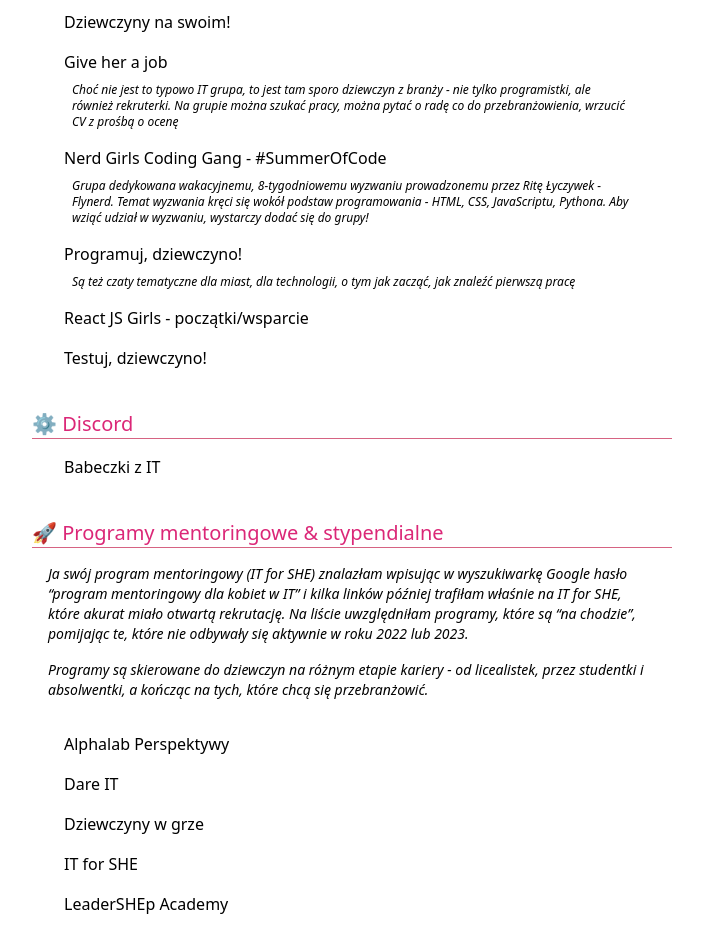
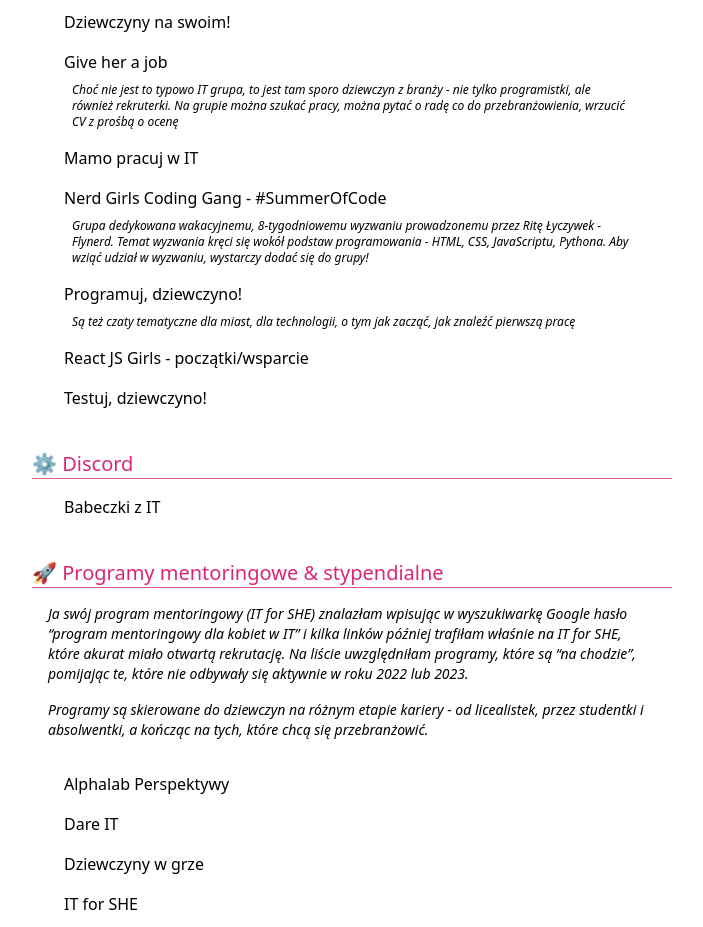
Before and after one commit to pinkjagnie/my-portfolio-site, a Next.js app: page /spolecznosc-kobiet-w-it in a window 1280 px wide. Shown: the part 1740-2667 px from the top of the page, without its empty margins (288-991 px from the left). Built offline with nearby package versions, Linux system fonts and the light colour scheme.

Commit message:
Added new FB group to list

```diff
--- a/src/components/spolecznosc-kobiet-w-it/FBGroups.js
+++ b/src/components/spolecznosc-kobiet-w-it/FBGroups.js
@@ -2,33 +2,111 @@
 import Link from "next/link";
 
 const FBGroups = () => {
-  return(
+  return (
     <section className="w-[80%] md:w-[70%] lg:w-[60%] xl:w-[50%] mx-auto pb-6 lg:pb-10">
-      <h2 className="text-xl font-medium text-pink-600 border-b border-b-[#d66382]">👥 Grupy na FB</h2>
+      <h2 className="text-xl font-medium text-pink-600 border-b border-b-[#d66382]">
+        👥 Grupy na FB
+      </h2>
 
       <div className="w-[90%] mx-auto">
-
-        <Link href="https://www.facebook.com/groups/dareit.io/" target="_blank" rel="noopener noreferrer" className="block pt-4 cursor-pointer lg:hover:text-pink-700">Dare IT Community</Link>
-        <Link href="https://www.facebook.com/groups/dziewczynynaswoim/" target="_blank" rel="noopener noreferrer" className="block pt-4 cursor-pointer lg:hover:text-pink-700">Dziewczyny na swoim!</Link>
+        <Link
+          href="https://www.facebook.com/groups/dareit.io/"
+          target="_blank"
+          rel="noopener noreferrer"
+          className="block pt-4 cursor-pointer lg:hover:text-pink-700"
+        >
+          Dare IT Community
+        </Link>
+        <Link
+          href="https://www.facebook.com/groups/dziewczynynaswoim/"
+          target="_blank"
+          rel="noopener noreferrer"
+          className="block pt-4 cursor-pointer lg:hover:text-pink-700"
+        >
+          Dziewczyny na swoim!
+        </Link>
         <div className="pt-4">
-          <Link href="https://www.facebook.com/groups/giveherajob" target="_blank" rel="noopener noreferrer" className="block cursor-pointer lg:hover:text-pink-700">Give her a job</Link>
-          <p className="px-2 pt-2 text-xs italic">Choć nie jest to typowo IT grupa, to jest tam sporo dziewczyn z branży - nie tylko programistki, ale również rekruterki. Na grupie można szukać pracy, można pytać o radę co do przebranżowienia, wrzucić CV z prośbą o ocenę</p>
+          <Link
+            href="https://www.facebook.com/groups/giveherajob"
+            target="_blank"
+            rel="noopener noreferrer"
+            className="block cursor-pointer lg:hover:text-pink-700"
+          >
+            Give her a job
+          </Link>
+          <p className="px-2 pt-2 text-xs italic">
+            Choć nie jest to typowo IT grupa, to jest tam sporo dziewczyn z
+            branży - nie tylko programistki, ale również rekruterki. Na grupie
+            można szukać pracy, można pytać o radę co do przebranżowienia,
+            wrzucić CV z prośbą o ocenę
+          </p>
+        </div>
+        <Link
+          href="https://www.facebook.com/groups/mamopracujwit"
+          target="_blank"
+          rel="noopener noreferrer"
+          className="block pt-4 cursor-pointer lg:hover:text-pink-700"
+        >
+          Mamo pracuj w IT
+        </Link>
+        <div className="pt-4">
+          <Link
+            href="https://www.facebook.com/groups/1427451931347639/"
+            target="_blank"
+            rel="noopener noreferrer"
+            className="block cursor-pointer lg:hover:text-pink-700"
+          >
+            Nerd Girls Coding Gang - #SummerOfCode
+          </Link>
+          <p className="px-2 pt-2 text-xs italic">
+            Grupa dedykowana wakacyjnemu, 8-tygodniowemu wyzwaniu prowadzonemu
+            przez{" "}
+            <Link
+              href="https://www.flynerd.pl/"
+              target="_blank"
+              rel="noopener noreferrer"
+              className="cursor-pointer lg:hover:text-pink-700"
+            >
+              Ritę Łyczywek - Flynerd
+            </Link>
+            . Temat wyzwania kręci się wokół podstaw programowania - HTML, CSS,
+            JavaScriptu, Pythona. Aby wziąć udział w wyzwaniu, wystarczy dodać
+            się do grupy!
+          </p>
         </div>
         <div className="pt-4">
-          <Link href="https://www.facebook.com/groups/1427451931347639/" target="_blank" rel="noopener noreferrer" className="block cursor-pointer lg:hover:text-pink-700">Nerd Girls Coding Gang - #SummerOfCode</Link>
-          <p className="px-2 pt-2 text-xs italic">Grupa dedykowana wakacyjnemu, 8-tygodniowemu wyzwaniu prowadzonemu przez <Link href="https://www.flynerd.pl/" target="_blank" rel="noopener noreferrer" className="cursor-pointer lg:hover:text-pink-700">Ritę Łyczywek - Flynerd</Link>. Temat wyzwania kręci się wokół podstaw programowania - HTML, CSS, JavaScriptu, Pythona. Aby wziąć udział w wyzwaniu, wystarczy dodać się do grupy!</p>
+          <Link
+            href="https://www.facebook.com/groups/programujdziewczyno/"
+            target="_blank"
+            rel="noopener noreferrer"
+            className="block cursor-pointer lg:hover:text-pink-700"
+          >
+            Programuj, dziewczyno!
+          </Link>
+          <p className="px-2 pt-2 text-xs italic">
+            Są też czaty tematyczne dla miast, dla technologii, o tym jak
+            zacząć, jak znaleźć pierwszą pracę
+          </p>
         </div>
-        <div className="pt-4">
-          <Link href="https://www.facebook.com/groups/programujdziewczyno/" target="_blank" rel="noopener noreferrer" className="block cursor-pointer lg:hover:text-pink-700">Programuj, dziewczyno!</Link>
-          <p className="px-2 pt-2 text-xs italic">Są też czaty tematyczne dla miast, dla technologii, o tym jak zacząć, jak znaleźć pierwszą pracę</p>
-        </div>
-        <Link href="https://www.facebook.com/groups/257938233094888" target="_blank" rel="noopener noreferrer" className="block pt-4 cursor-pointer lg:hover:text-pink-700">React JS Girls - początki/wsparcie</Link>
-        <Link href="https://www.facebook.com/groups/testujdziewczyno/" target="_blank" rel="noopener noreferrer" className="block pt-4 cursor-pointer lg:hover:text-pink-700">Testuj, dziewczyno!</Link>
-
+        <Link
+          href="https://www.facebook.com/groups/257938233094888"
+          target="_blank"
+          rel="noopener noreferrer"
+          className="block pt-4 cursor-pointer lg:hover:text-pink-700"
+        >
+          React JS Girls - początki/wsparcie
+        </Link>
+        <Link
+          href="https://www.facebook.com/groups/testujdziewczyno/"
+          target="_blank"
+          rel="noopener noreferrer"
+          className="block pt-4 cursor-pointer lg:hover:text-pink-700"
+        >
+          Testuj, dziewczyno!
+        </Link>
       </div>
-
     </section>
-  )
+  );
 };
 
 export default FBGroups;
```
